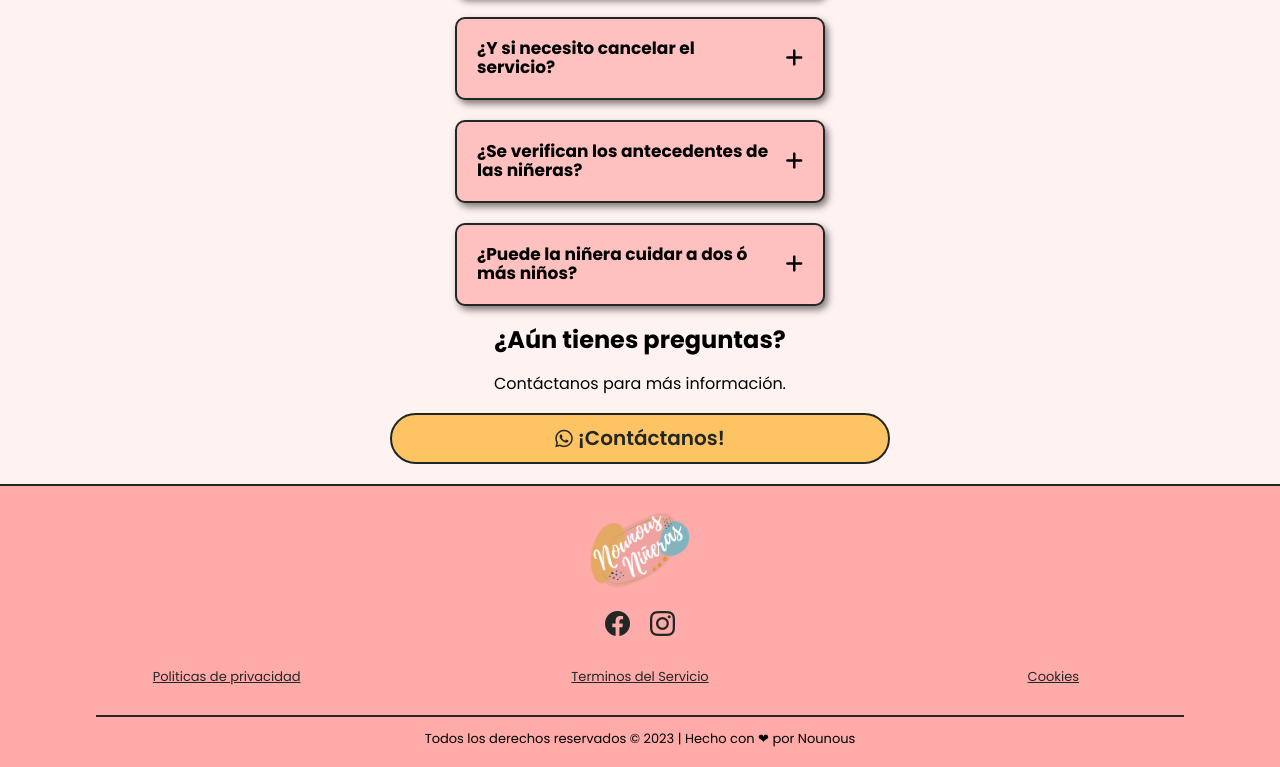
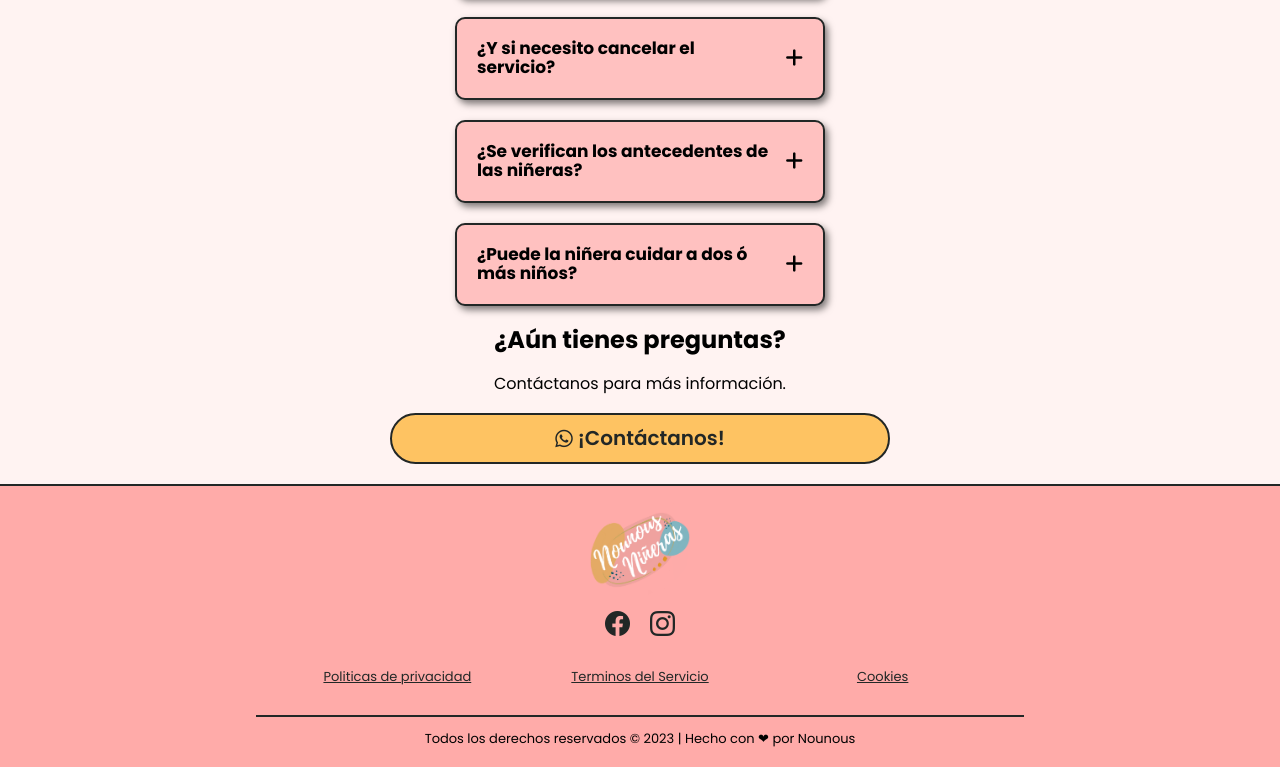
Before and after one commit to Camoralesh27/nounous_v3, a website: page index.html in a window 1280 px wide. Shown: the part 2650-3417 px from the top of the page. Drawn offline with nearby package versions, Linux system fonts and the light colour scheme.

Commit message:
max width a footer

```diff
--- a/src/scss/ui/contenido/_faq.scss
+++ b/src/scss/ui/contenido/_faq.scss
@@ -50,7 +50,6 @@
         border-radius: 1rem;
         box-shadow: 3px 4px 7px 0px rgba(0, 0, 0, 0.50);
         padding: 2rem 2rem;
-
         max-width: 37rem;
         width: 100%;
         overflow: hidden;
@@ -88,6 +87,4 @@
         line-height: 1.4;
         opacity: 0;
     }
-
-
 }
--- a/src/scss/ui/footer/_footer.scss
+++ b/src/scss/ui/footer/_footer.scss
@@ -40,6 +40,7 @@
         display: grid;
         grid-template-columns: repeat(3, 1fr);
         align-items: center;
+        max-width: 768px;
     }
 
     &__link {
@@ -52,6 +53,7 @@
     &__line {
         width: 85%;
         border: 1px solid v.$black;
+        max-width: 768px;
     }
 
     &__copyright {
```
Also changed, not shown: build/css/app.css, 1 other file.
